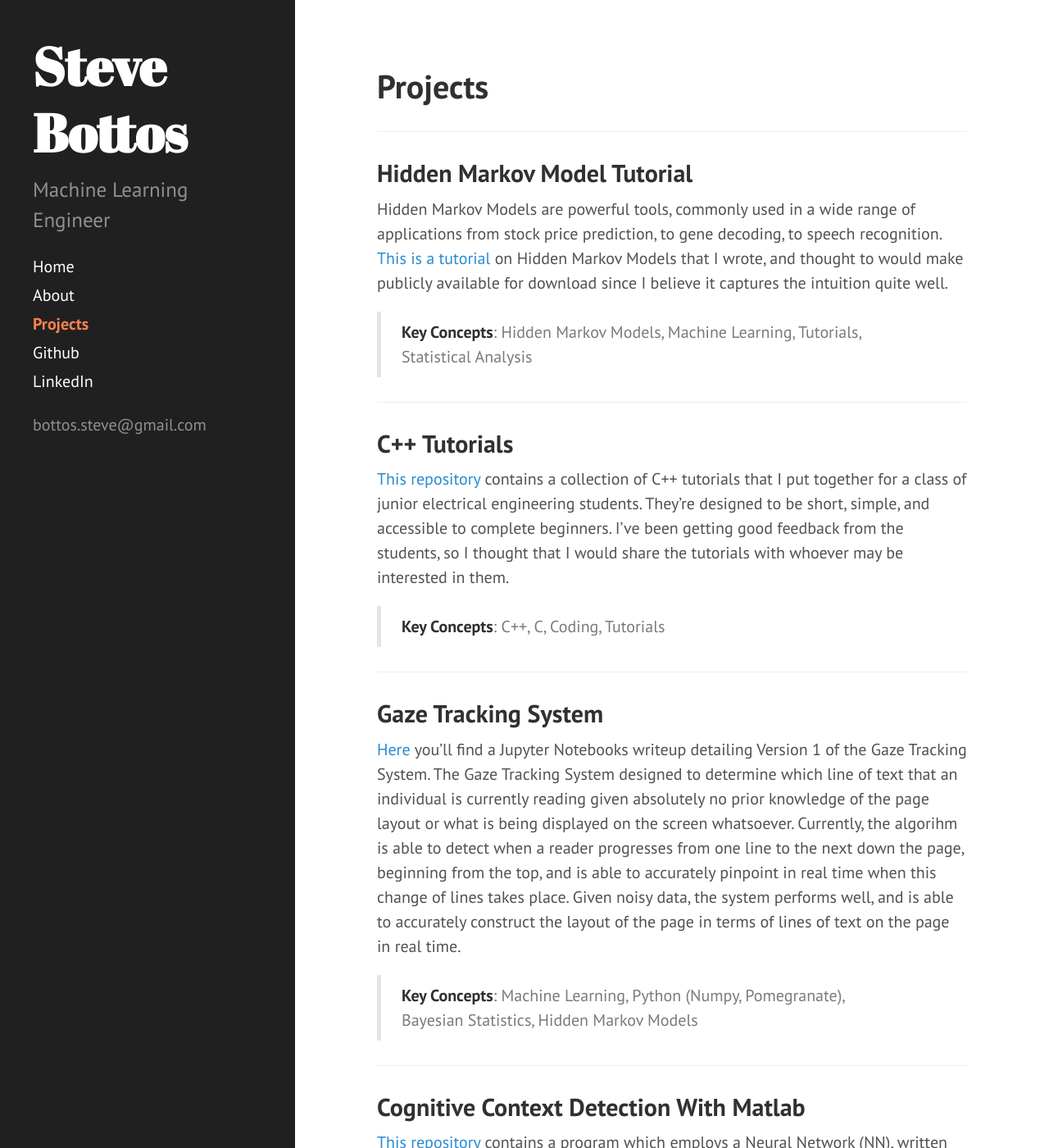
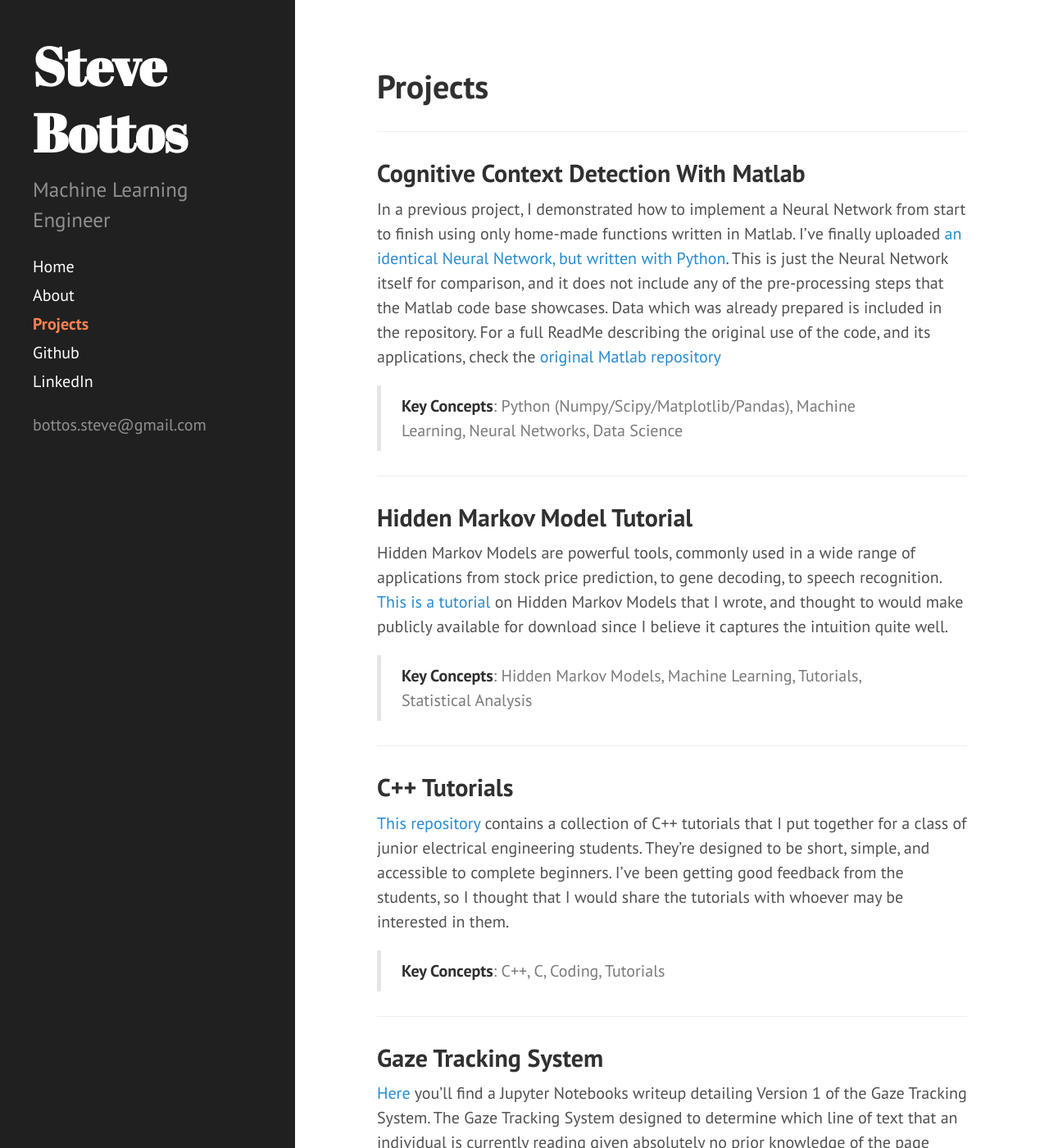
Before and after one commit to stevebottos/stevebottos.github.io, a Jekyll site: the page built from projects.md, in a window 1280 px wide and 1400 px high. Shown: the whole window at 82% size. Built offline with Jekyll 4.4.1, drawn with Linux system fonts in a browser that asks for light colours; some of the changed text lies outside the part shown.

Commit message:
Update projects.md

```diff
--- a/projects.md
+++ b/projects.md
@@ -2,6 +2,10 @@
 layout: page
 title: Projects
 ---
+---
+## Cognitive Context Detection With Matlab
+In a previous project, I demonstrated how to implement a Neural Network from start to finish using only home-made functions written in Matlab. I've finally uploaded [an identical Neural Network, but written with Python](https://github.com/stevebottos/PYTHON-Cognitive-State-Detection). This is just the Neural Network itself for comparison, and it does not include any of the pre-processing steps that the Matlab code base showcases. Data which was already prepared is included in the repository. For a full ReadMe describing the original use of the code, and its applications, check the <a href="https://github.com/stevebottos/MATLAB-Cognitive-State-Detection" target="_blank">original Matlab repository</a>
+> **Key Concepts**: Python (Numpy/Scipy/Matplotlib/Pandas), Machine Learning, Neural Networks, Data Science
 
 ---
 ## Hidden Markov Model Tutorial
@@ -17,12 +21,12 @@
 ---
 ## Gaze Tracking System
 <a href="https://stevebottos.github.io/jupnotes/GazeTrackerWriteup" target="_blank">Here </a>you’ll find a Jupyter Notebooks writeup detailing Version 1 of the Gaze Tracking System. The Gaze Tracking System designed to determine which line of text that an individual is currently reading given absolutely no prior knowledge of the page layout or what is being displayed on the screen whatsoever. Currently, the algorihm is able to detect when a reader progresses from one line to the next down the page, beginning from the top, and is able to accurately pinpoint in real time when this change of lines takes place. Given noisy data, the system performs well, and is able to accurately construct the layout of the page in terms of lines of text on the page in real time.<br/>
-> **Key Concepts**: Machine Learning, Python (Numpy, Pomegranate), Bayesian Statistics, Hidden Markov Models
+> **Key Concepts**: Machine Learning, Python (Numpy/Pomegranate), Bayesian Statistics, Hidden Markov Models
 
 ---
 ## Cognitive Context Detection With Matlab
 <a href="https://github.com/stevebottos/MATLAB-Cognitive-State-Detection" target="_blank">This repository </a>contains a program which employs a Neural Network (NN), written by me from scratch, designed to recieve input data in the form of an individual's pupil diameter in order to detect whether or not the particular individual is currently engaged in a task which they consider to be easy, somewhat difficult, or very difficult. A short training/calibration period is necessary (approximately 20 minutes - the duration can be adjusted depending on necessity), during which time the NN learns the specific parameters of that individual. After the training period the program is designed to take measurements every 2 minutes using data from that time frame to construct a single feature vector, outputting the level of focus that the individual was most likely experiencing during those two minutes.
-> **Key Concepts**: Machine Learning, Neural Networks, Matlab, Feature Engineering
+> **Key Concepts**: Machine Learning, Neural Networks, Matlab, Feature Engineering, Data Science
 
 ---
 ## The Hockey Summit Website
```
